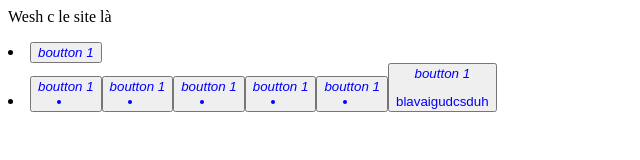
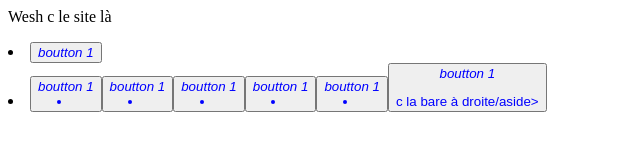
Before and after one commit to Mateofsr/site1, a plain HTML site: page index.html in a window 1280 px wide. Shown: the whole page, without its empty margins (0-640 px from the left). Drawn offline with Linux system fonts and the light colour scheme.

Commit message:
Update index.html

```diff
--- a/index.html
+++ b/index.html
@@ -13,7 +13,7 @@
         <li><button style="color:blue;"><em>boutton 1</em></button</li>
 
       </p>
-      <aside>blavaigudcsduh</aside>
+      <aside>                                                                                                                               c la bare à droite/aside>
 
 
 
```
